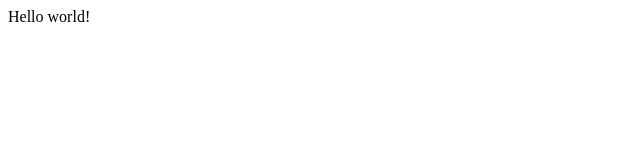
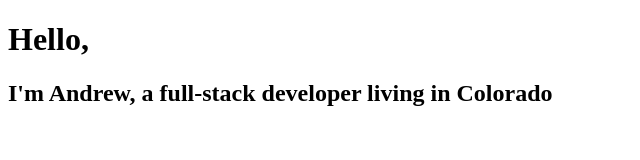
Before and after one commit to ogAndrew/gatsby-bootcamp, a Gatsby site: page / in a window 1280 px wide. Shown: the whole page, without its empty margins (0-640 px from the left). Built offline with nearby package versions, Linux system fonts and the light colour scheme; Gatsby itself is replaced by a stand-in of ours.

Commit message:
first commit

```diff
--- a/src/pages/index.js
+++ b/src/pages/index.js
@@ -1,5 +1,12 @@
 import React from "react"
 
-export default function Home() {
-  return <div>Hello world!</div>
+const IndexPage = () => {
+  return (
+    <div>
+      <h1>Hello,</h1>
+      <h2>I'm Andrew, a full-stack developer living in Colorado</h2>
+    </div>
+  )
 }
+
+export default IndexPage
```
Also changed, not shown: src/pages/blog.js (added, +12 -0 lines).
